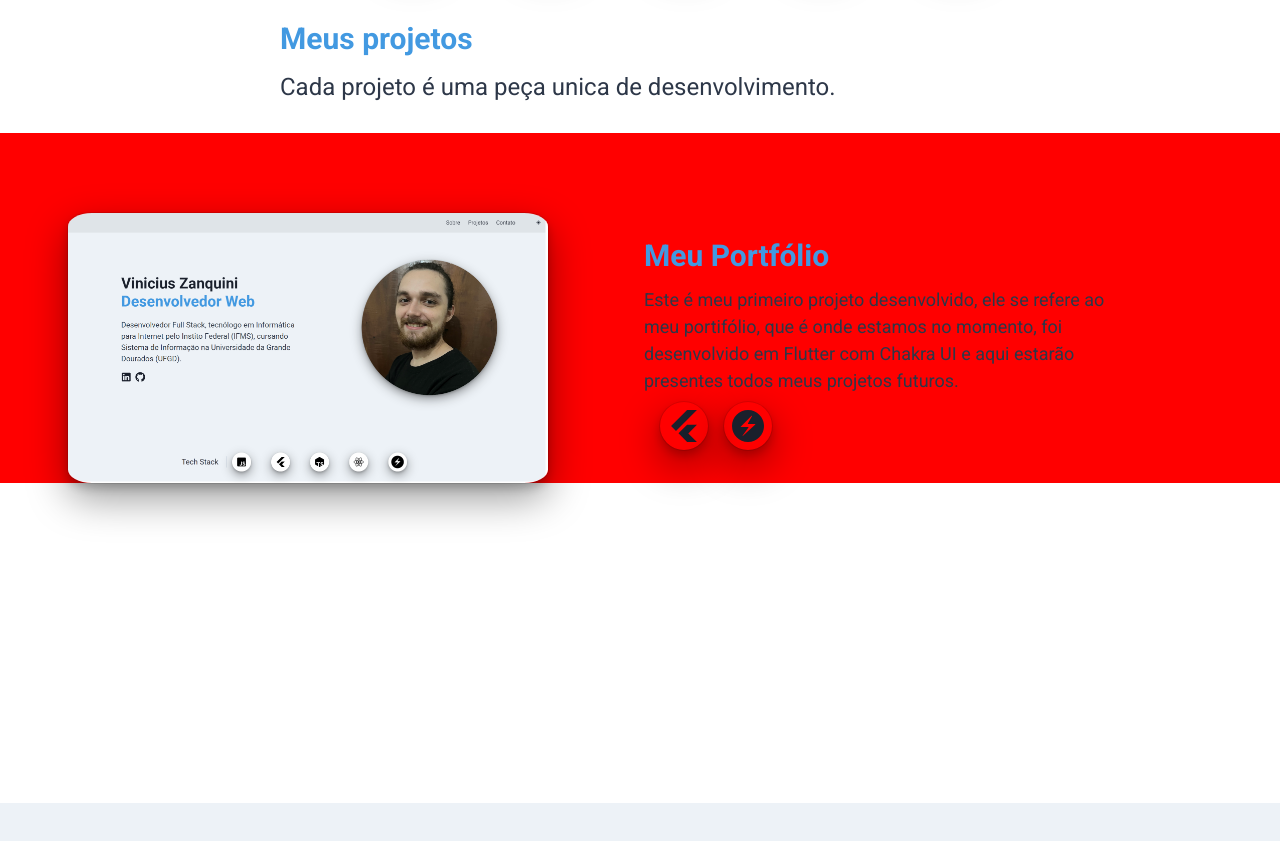
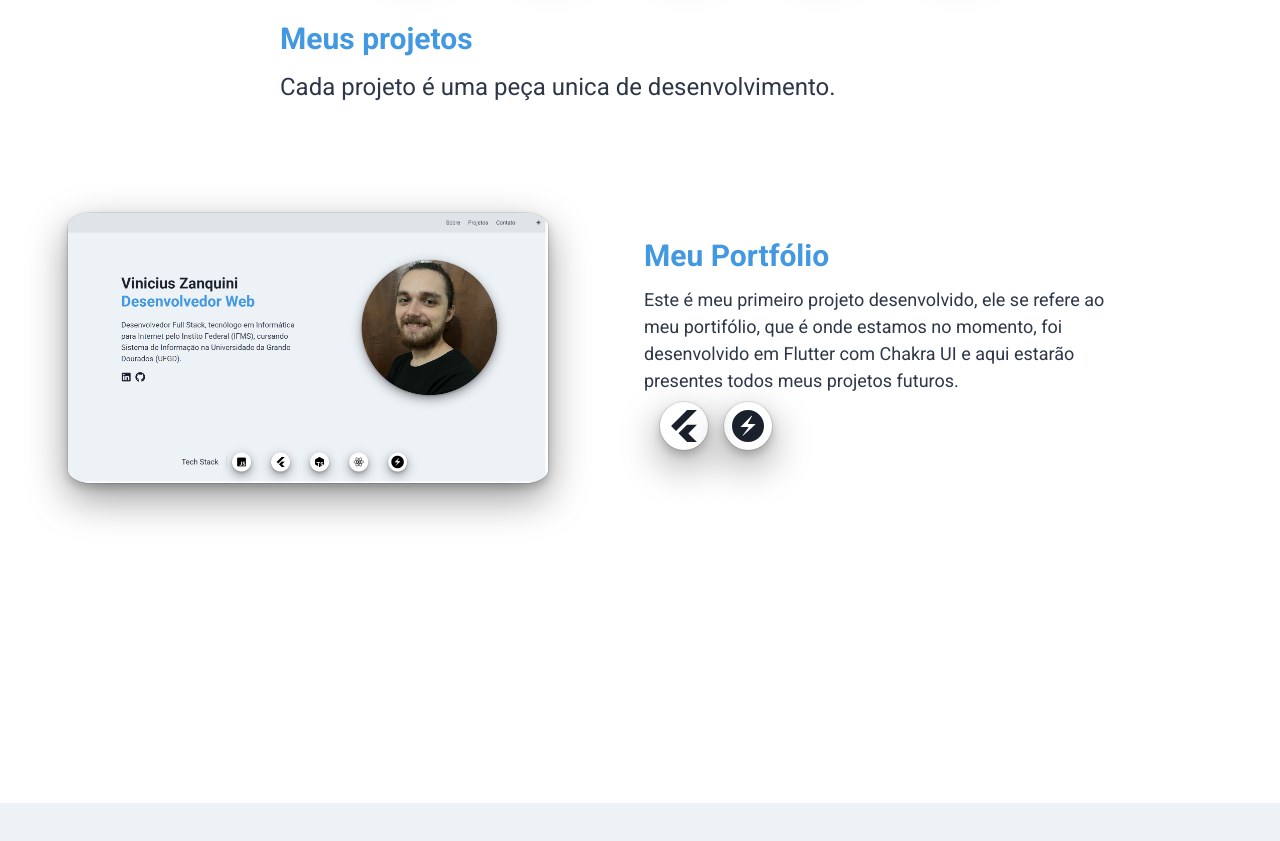
Before and after one commit to Janczeski/Portfolio, a Next.js app: page / in a window 1280 px wide. Shown: the part 820-1661 px from the top of the page. Built offline with nearby package versions, Linux system fonts and the light colour scheme.

Commit message:
error fix

```diff
--- a/components/Projects.tsx
+++ b/components/Projects.tsx
@@ -20,7 +20,7 @@ export default function Projects(){
                 </Stack>
             </Flex>
 
-            <Stack direction={{ base: 'column', md: 'row' }} paddingTop={paddingtop} bgColor={'red'}>
+            <Stack direction={{ base: 'column', md: 'row' }} paddingTop={paddingtop}>
                 <Flex flex={1} align={'center'} justify={'center'}>
                     <Stack spacing={5} w={'full'} maxW={'60vh'}>
                         <Image
```
